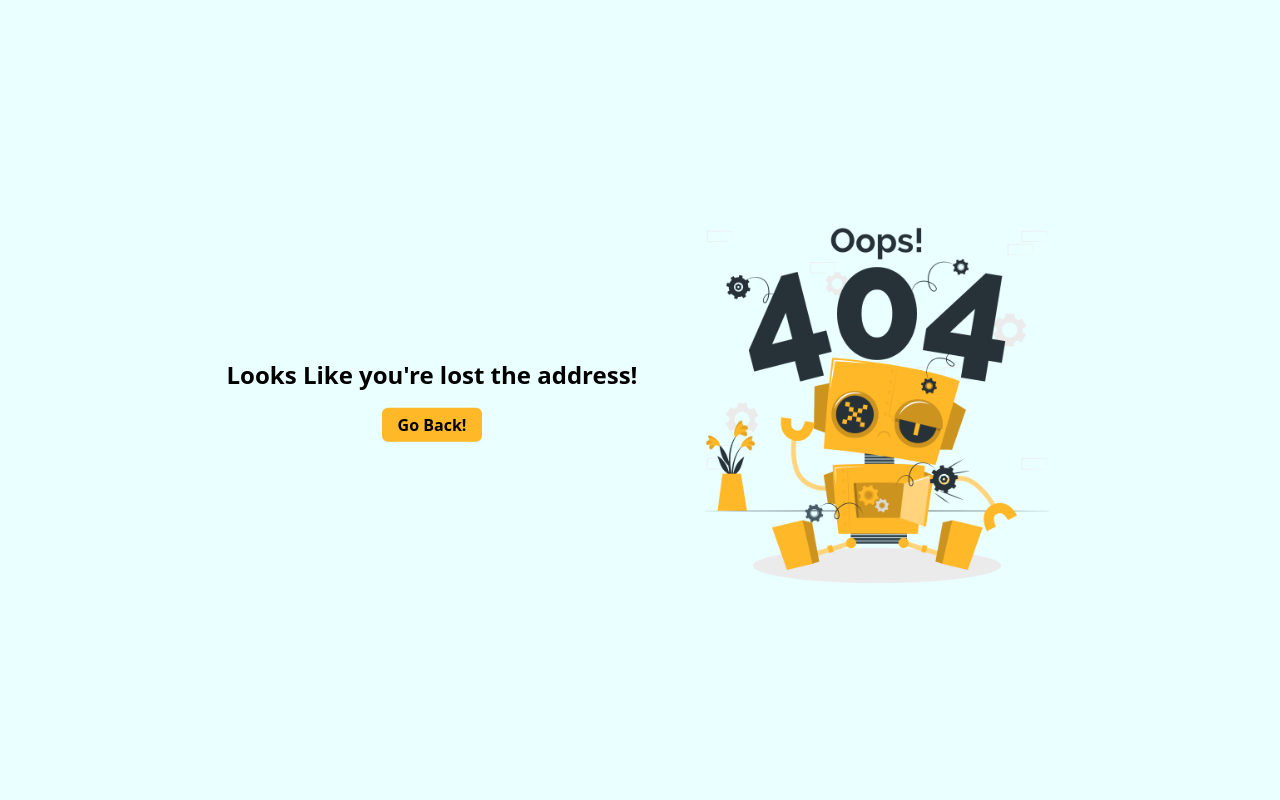
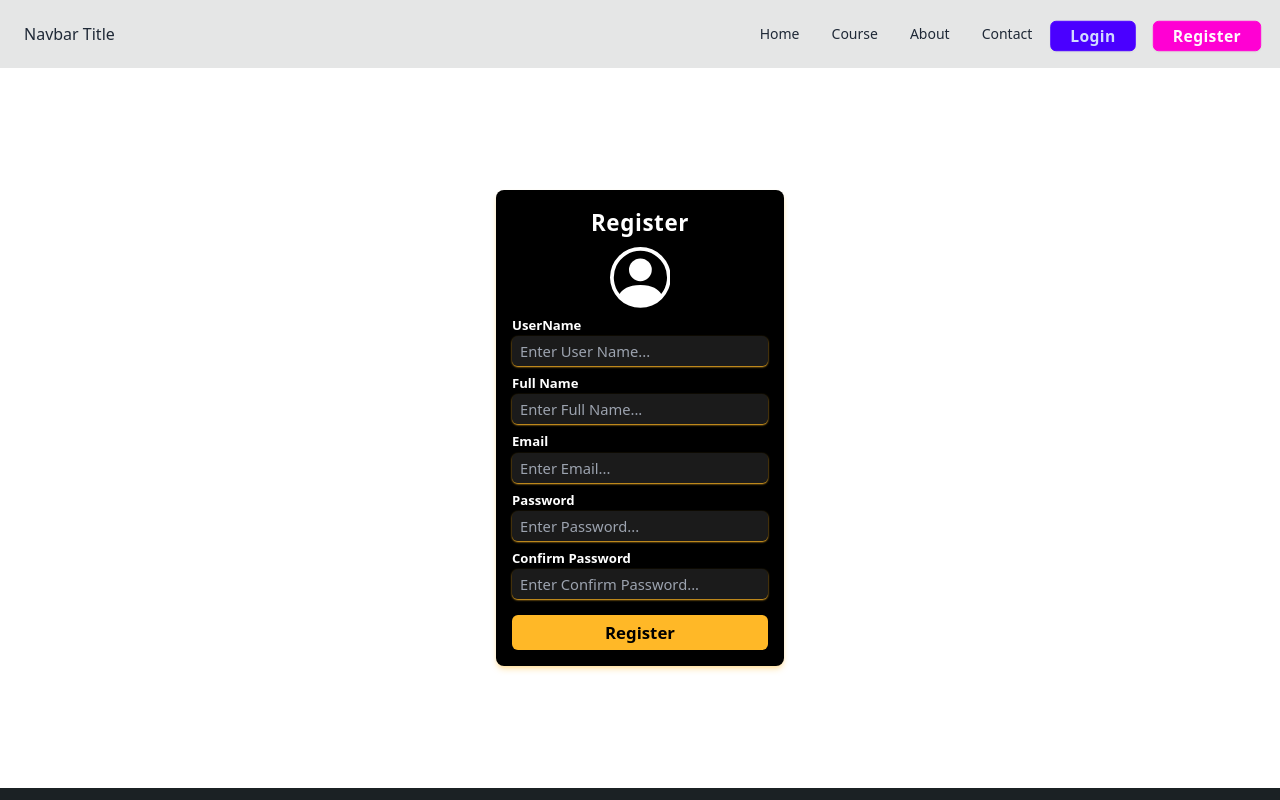
Before and after one commit to webakash1806/zenstudy, a React (Vite) app: page /LMS-Client/register in a window 1280 px wide. Shown: the top 800 px of the page. Built offline with nearby package versions, Linux system fonts and the light colour scheme.

Commit message:
Register Page created

```diff
--- a/package.json
+++ b/package.json
@@ -12,6 +12,8 @@
     "preview": "vite preview"
   },
   "dependencies": {
+    "@mui/material": "^5.15.2",
+    "@mui/styled-engine-sc": "^6.0.0-alpha.10",
     "@reduxjs/toolkit": "^2.0.1",
     "@tailwindcss/line-clamp": "^0.4.4",
     "axios": "^1.6.2",
@@ -24,7 +26,8 @@
     "react-hot-toast": "^2.4.1",
     "react-icons": "^4.12.0",
     "react-redux": "^9.0.4",
-    "react-router-dom": "^6.21.1"
+    "react-router-dom": "^6.21.1",
+    "styled-components": "^6.1.6"
   },
   "devDependencies": {
     "@types/react": "^18.2.43",
--- a/src/App.jsx
+++ b/src/App.jsx
@@ -4,6 +4,7 @@
 import AboutUs from './Pages/AboutUs'
 import HomePage from './Pages/HomePage'
 import PageNotFound from './Pages/PageNotFound'
+import SignupPage from './Pages/SignupPage'
 
 const App = () => {
   return (
@@ -11,6 +12,7 @@
       <Routes>
         <Route path="/LMS-Client" element={<HomePage />} />
         <Route path="/LMS-Client/about" element={<AboutUs />} />
+        <Route path="/LMS-Client/register" element={<SignupPage />} />
         <Route path="*" element={<PageNotFound />} />
       </Routes>
     </>
--- a/src/Layouts/HomeLayout.jsx
+++ b/src/Layouts/HomeLayout.jsx
@@ -55,7 +55,7 @@
                                                 </Link>
                                             </button>
                                             <button className='btn btn-secondary btn-sm rounded-md px-5 text-[1.03rem] tracking-wide'>
-                                                <Link to='/register'>
+                                                <Link to='register'>
                                                     Register
                                                 </Link>
                                             </button>
@@ -101,7 +101,7 @@
                                         </Link>
                                     </button>
                                     <button className='btn btn-secondary btn-sm rounded-md px-8 text-[1.03rem] tracking-wide'>
-                                        <Link to='/register'>
+                                        <Link to='register'>
                                             Register
                                         </Link>
                                     </button>
--- /dev/null
+++ b/src/Pages/SignupPage.jsx
@@ -0,0 +1,75 @@
+import React, { useState } from 'react'
+import { BsPersonCircle } from 'react-icons/bs';
+
+import HomeLayout from '../Layouts/HomeLayout'
+
+const SignupPage = () => {
+
+    const [image, setImage] = useState('');
+
+    return (
+        <HomeLayout>
+            <div className='h-[90vh] flex items-center justify-center text-white'>
+                <form action="" className='flex flex-col items-center justify-center gap-[8px] bg-black p-4 rounded-lg shadow-md shadow-[#ffb7275a]'>
+                    <h1 className='font-semibold text-[1.4rem] tracking-[0.6px]'>Register</h1>
+                    <label htmlFor="image_uploads">
+                        {
+                            image ? <img src="" alt="" className='w-[3.8rem] h-[3.8rem] border-[2.5px] border-[#FFB827] rounded-full' /> :
+                                <BsPersonCircle className='w-[3.8rem] h-[3.8rem]' />
+                        }
+                    </label>
+                    <input type="file" id='image_uploads' name='image_uploads' className='hidden' accept='.jpg, .jpeg, .png, .svg' />
+                    <div className="flex flex-col items-start justify-center gap-[0.5px]">
+                        <label htmlFor="userName" className='text-[0.82rem] font-semibold'>UserName
+                        </label>
+                        <input type="text" required
+                            className='p-1 px-2 rounded-md text-[0.92rem] w-[16rem] outline-none shadow-sm shadow-[#FFB827] text-[#FFB827] bg-[#2c2c2ca1]'
+                            name='userName'
+                            id='userName'
+                            placeholder='Enter User Name...' />
+                    </div>
+                    <div className="flex flex-col items-start justify-center gap-[0.5px]">
+                        <label htmlFor="fullName" className='text-[0.82rem] font-semibold'>Full Name
+                        </label>
+                        <input type="text" required
+                            className='p-1 px-2 rounded-md text-[0.92rem] w-[16rem] outline-none shadow-sm shadow-[#FFB827] text-[#FFB827] bg-[#2c2c2ca1]'
+                            name='fullName'
+                            id='fullName'
+                            placeholder='Enter Full Name...' />
+                    </div>
+                    <div className="flex flex-col items-start justify-center gap-[0.5px]">
+                        <label htmlFor="email" className='text-[0.82rem] font-semibold'>Email
+                        </label>
+                        <input type="email" required
+                            className='p-1 px-2 rounded-md text-[0.92rem] w-[16rem] outline-none shadow-sm shadow-[#FFB827] text-[#FFB827] bg-[#2c2c2ca1]'
+                            name='email'
+                            id='email'
+                            placeholder='Enter Email...' />
+                    </div>
+
+                    <div className="flex flex-col items-start justify-center gap-[0.5px]">
+                        <label htmlFor="password" className='text-[0.82rem] font-semibold'>Password
+                        </label>
+                        <input type="password" required
+                            className='p-1 px-2 rounded-md text-[0.92rem] w-[16rem] outline-none shadow-sm shadow-[#FFB827] text-[#FFB827] bg-[#2c2c2ca1]'
+                            name='password'
+                            id='password'
+                            placeholder='Enter Password...' />
+                    </div>
+                    <div className="flex flex-col items-start justify-center gap-[0.5px]">
+                        <label htmlFor="confirmPassword" className='text-[0.82rem] font-semibold'>Confirm Password
+                        </label>
+                        <input type="password" required
+                            className='p-1 px-2 rounded-md text-[0.92rem] w-[16rem] outline-none shadow-sm shadow-[#FFB827] text-[#FFB827] bg-[#2c2c2ca1]'
+                            name='confirmPassword'
+                            id='confirmPassword'
+                            placeholder='Enter Confirm Password...' />
+                    </div>
+                    <button className='bg-[#FFB827] hover:bg-[#fbb66d] duration-300 mt-2 text-[#000] w-full rounded-md p-[5px] font-semibold text-[1.05rem]'>Register</button>
+                </form>
+            </div>
+        </HomeLayout>
+    )
+}
+
+export default SignupPage
```
Also changed, not shown: 1 other file (tests, documents, lock files or other folders).
